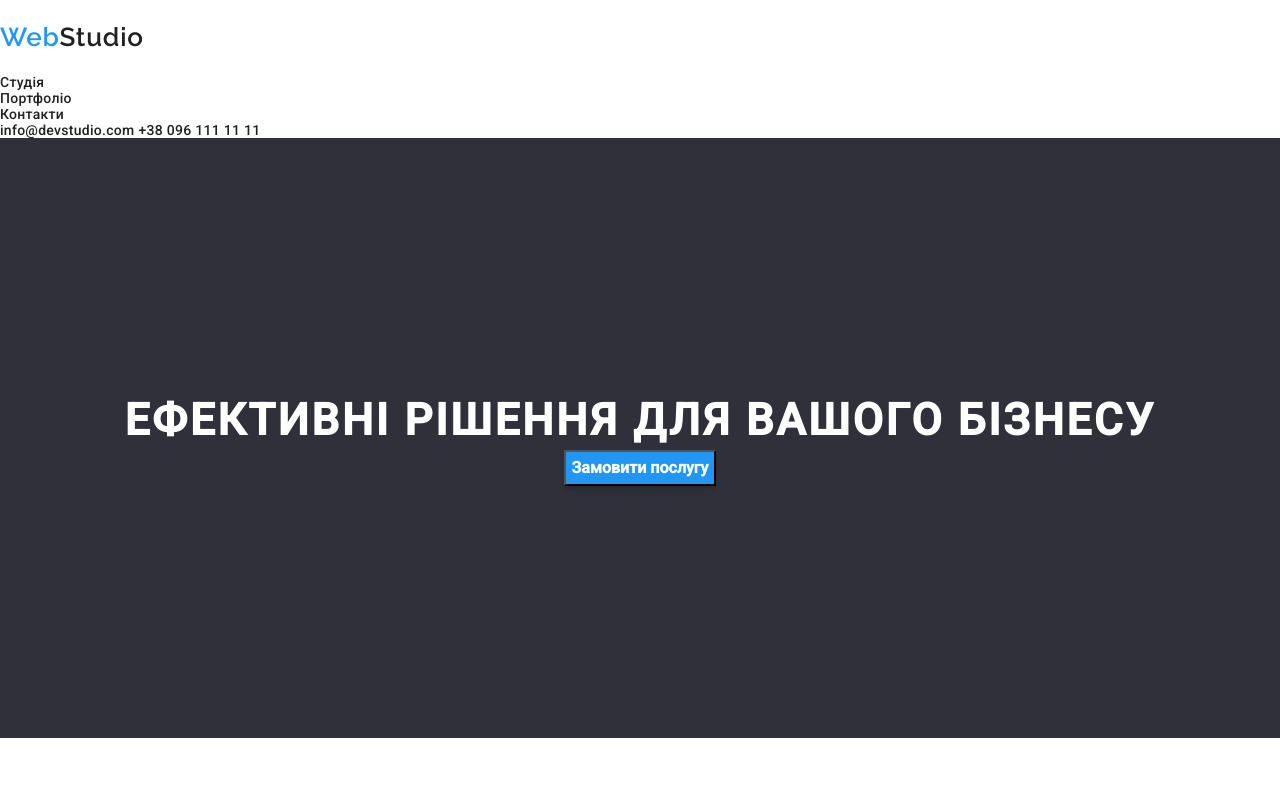
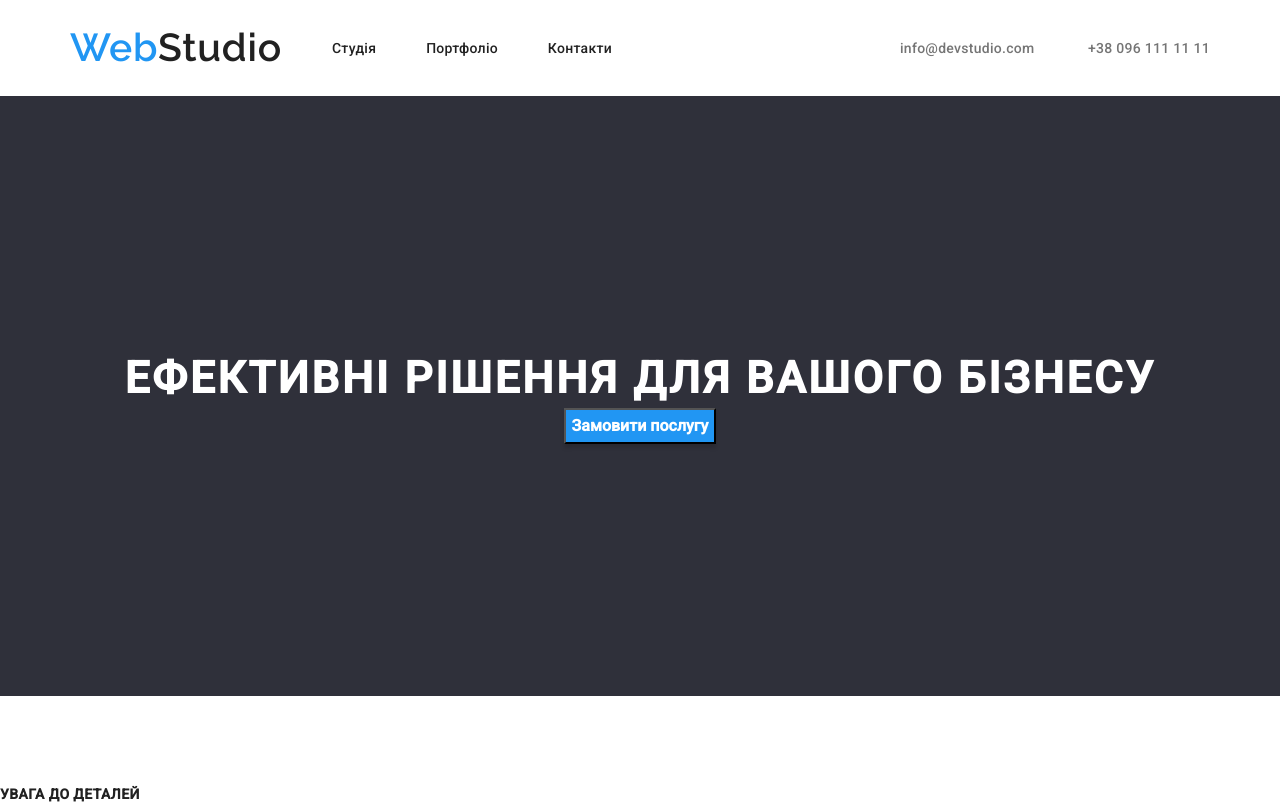
Before and after one commit to Jefboov/WebStudio, a plain HTML site: page index.html in a window 1280 px wide. Shown: the top 805 px of the page. Drawn offline with nearby package versions, Linux system fonts and the light colour scheme.

Commit message:
Implemented header with flex

```diff
--- a/index.html
+++ b/index.html
@@ -1,38 +1,48 @@
 <!DOCTYPE html>
 <html lang="uk">
+
 <head>
   <meta charset="UTF-8">
   <meta http-equiv="X-UA-Compatible" content="IE=edge">
   <meta name="viewport" content="width=device-width, initial-scale=1.0">
   <title lang="en">KuklaVlad - WebStudio</title>
-    <link rel="icon" type="images/x-icon" href="/img/favicon.ico"/>
+  <link rel="icon" type="images/x-icon" href="/img/favicon.ico" />
   <link rel="preconnect" href="https://fonts.googleapis.com">
   <link rel="preconnect" href="https://fonts.gstatic.com" crossorigin>
-    <link href="https://fonts.googleapis.com/css2?family=Raleway:wght@600&family=Roboto:wght@500&display=swap" rel="stylesheet">
+  <link href="https://fonts.googleapis.com/css2?family=Raleway:wght@600&family=Roboto:wght@500&display=swap"
+    rel="stylesheet">
   <link href="https://cdnjs.cloudflare.com/ajax/libs/normalize/8.0.1/normalize.min.css">
   <link rel="stylesheet" href="https://cdnjs.cloudflare.com/ajax/libs/meyer-reset/2.0/reset.min.css">
   <link rel="stylesheet" href="style.css">
 </head>
+
 <body>
-  <!-- HEader -->
-    <header class="page-header">
-      <h2 class="logo"><span class="head-span">Web</span>Studio</h2>
-      <nav class="navigation">
-        <a class="link" href="./index.html">
-
+  <!-- Header -->
+  <header>
+    <div class="container">
+      <div class="header-block">
+        <div class="header-logo-nav">
+          <a class="logo" href="/">
+            <h2>
+              <span class="logo-web">Web</span>Studio
+            </h2>
           </a>
-        <ul class="list">
-          <li><a class="nav-link link" href="#stydia" >Студія</a></li>
-          <li><a class="nav-link link" href="./portfolio.html">Портфоліо</a></li>
-          <li><a class="nav-link link" href="#Contacts">Контакти</a></li>
+          <nav class="main-menu">
+            <ul class="main-menu-items">
+              <li><a class="main-menu-item" href="/">Студія</a></li>
+              <li><a class="main-menu-item" href="./portfolio.html">Портфоліо</a></li>
+              <li><a class="main-menu-item" href="/">Контакти</a></li>
             </ul>
           </nav>
-
-      <div class="list_left">
-        <a class="nav-link link" href="mailto:info@devstudio.com">info@devstudio.com</a>
-        <a class="nav-link link" href="tel:+380961111111">+38 096 111 11 11</a>
+        </div>
+        <div class="header-contacts">
+          <a class="main-menu-item-contact" href="mailto:info@devstudio.com">info@devstudio.com</a>
+          <a class="main-menu-item-contact" href="tel:+380961111111">+38 096 111 11 11</a>
+        </div>
+      </div>
     </div>
   </header>
+
   <!-- section -->
   <section class="sec-hero">
     <h1>Ефективні рішення для вашого бізнесу</h1>
@@ -119,10 +129,17 @@
       <h2 class="logo" lang="en"><span class="head-span">Web</span>Studio</h2>
     </a>
     <ul class="list footer-list">
-        <li><p>м. Київ, пр-т Лесі Українки, 26</p></li>
-        <li><p>info@devstudio.com</p></li>
-        <li><p>+38 096 111 11 11</p></li>
+      <li>
+        <p>м. Київ, пр-т Лесі Українки, 26</p>
+      </li>
+      <li>
+        <p>info@devstudio.com</p>
+      </li>
+      <li>
+        <p>+38 096 111 11 11</p>
+      </li>
     </ul>
   </footer>
 </body>
+
 </html>
--- a/style.css
+++ b/style.css
@@ -1,15 +1,88 @@
-:root{
-    --secondary-color: #2196F3;
+:root {
+  --secondary-color: #2196f3;
 }
-
 
 .list {
   list-style: none;
 }
+.container {
+  width: 1140px;
+  margin: auto;
+}
 
-.link {
+/*Header styles start*/
+.header-block {
+  display: flex;
+  align-items: center;
+  justify-content: space-between;
+}
+
+.header-logo-nav {
+  display: flex;
+  align-items: center;
+  justify-content: space-between;
+}
+.header-contacts {
+  display: flex;
+  align-items: center;
+  justify-content: space-between;
+  width: 310px;
+}
+
+.logo {
+    font-family: 'Raleway';
+    font-style: normal;
+    font-weight: 700;
+    font-size: 26px;
+    line-height: 31px;
+    letter-spacing: 0.03em;
+    text-decoration: none;
+    color: #212121;
+}
+
+.logo-web {
+  color: #2196f3;
+}
+
+.main-menu {
+    margin-left: 50px;
+}
+
+.main-menu-items {
+    display: flex;
+    align-items: center;
+    justify-content: space-between;
+    width: 280px;
+}
+
+.main-menu-item {
+  font-family: 'Roboto';
+  font-style: normal;
+  font-weight: 500;
+  font-size: 14px;
+  line-height: 16px;
+  letter-spacing: 0.02em;
+  color: #212121;
   text-decoration: none;
 }
+
+.main-menu-item-contact {
+  font-family: 'Roboto';
+  font-style: normal;
+  font-weight: 500;
+  font-size: 14px;
+  line-height: 16px;
+  letter-spacing: 0.02em;
+  color: #757575;
+  text-decoration: none;
+}
+
+.main-menu-item:hover, .main-menu-item-contact:hover {
+    color:#2196F3;
+  }
+
+/*Header styles end*/
+
 h2 {
   display: block;
   font-size: 1.5em;
@@ -19,31 +92,6 @@ h2 {
   margin-inline-end: 0px;
   font-weight: bold;
 }
-.logo {
-        font-family: 'Raleway', sans-serif;
-        font-weight: 700;
-        font-size: 26px;
-        line-height: 31px;
-        letter-spacing: 0.03em;
-        color: #212121;
-}
-
-.nav-link {
-    font-family: 'Roboto';
-    font-style: normal;
-    font-weight: 500;
-    font-size: 14px;
-    line-height: 16px;
-    letter-spacing: 0.02em;
-    color: #212121;
-}
-
-.nav-link:hover {
-    color: var(--secondary-color)
-}
-.nav-link:focus {
-    background-color: var(--secondary-color);
-}
 
 h1 {
   font-family: 'Roboto';
@@ -52,22 +100,19 @@ h1 {
   line-height: 60px;
   /* or 136% */
 
-
   letter-spacing: 0.06em;
   text-transform: uppercase;
   font-family: 'Roboto';
-
 
   font-weight: 900;
   font-size: 44px;
   line-height: 60px;
   /* or 136% */
 
-
   letter-spacing: 0.06em;
   text-transform: uppercase;
 
-    color: #FFFFFF;
+  color: #ffffff;
 }
 
 .btn-hero {
@@ -76,15 +121,15 @@ h1 {
   font-weight: 700;
   font-size: 16px;
   line-height: 30px;
-    color: #FFFFFF;
-    background: #2196F3;
-    box-shadow:
+  color: #ffffff;
+  background: #2196f3;
+  box-shadow: none;
 }
 
 .sec-hero {
   height: 600px;
   width: auto;
-    background-color: #2F303A;
+  background-color: #2f303a;
   height: 600px;
   margin: 0 auto;
   display: flex;
@@ -132,10 +177,6 @@ li {
   color: #212121;
 }
 
-.head-span {
-    color: var(--secondary-color);
-}
-
 .team-usr {
   font-family: 'Roboto';
   font-weight: 500;
@@ -147,13 +188,13 @@ li {
 
   color: #212121;
 }
-.list_team>li {
+.list_team > li {
   display: flex;
   flex-direction: column;
   justify-content: center;
   align-items: center;
   box-shadow: 0.2px 0.5px #757575;
-    background-color: #FFFFFF;
+  background-color: #ffffff;
 }
 html {
   line-height: 1.15;
@@ -172,9 +213,8 @@ html {
   color: #757575;
 }
 
-
 .this-page {
-    color: var(--secondary-color)
+  color: var(--secondary-color);
 }
 
 .footer-list {
@@ -185,17 +225,16 @@ html {
   /* or 171% */
 
   letter-spacing: 0.03em;
-    color: #FFFFFF;
+  color: #ffffff;
 }
 
 .contacts {
-
   /* width: 1600px;
     height: 252px;
     left: 0px;
     top: 2300px; */
 
-    background: #2F303A;
+  background: #2f303a;
 }
 
 .btn-hero {
@@ -204,15 +243,14 @@ html {
   font-weight: 700;
   font-size: 16px;
   line-height: 30px;
-    color: #FFFFFF;
+  color: #ffffff;
 
-    background: #2196F3;
+  background: #2196f3;
   box-shadow: 0px 4px 4px rgba(0, 0, 0, 0.15);
-
 }
 
 .portf-sec1-li {
-    background: #F5F4FA;
+  background: #f5f4fa;
   font-family: 'Roboto';
   font-weight: 500;
   font-size: 16px;
@@ -222,7 +260,7 @@ html {
   outline: none;
 }
 .contacts {
-    background: #2F303A;
+  background: #2f303a;
 }
 .contacts {
   display: flex;
@@ -232,6 +270,6 @@ html {
   padding-top: 60px;
   padding-left: 340px;
 }
-.header_link>a {
+.header_link > a {
   color: #757575;
 }
```
Lines whose indentation alone changed are shown as unchanged.
